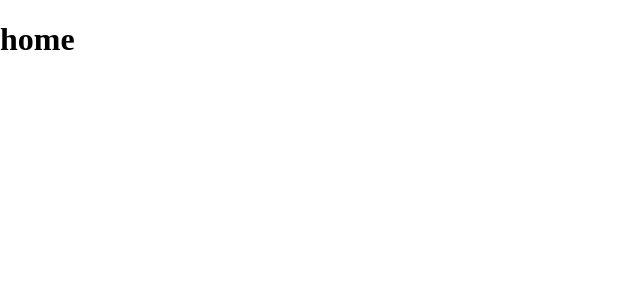
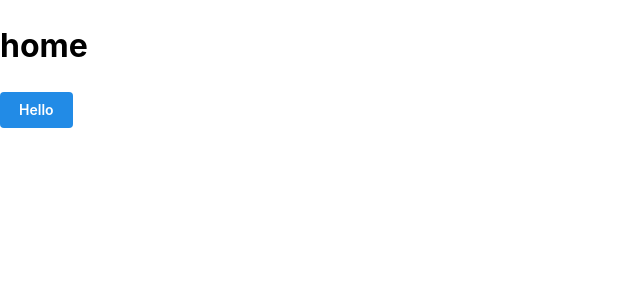
Before and after one commit to mokkun55/work-timer, a React (Vite) app: page / in a window 1280 px wide. Shown: the top 300 px of the page, without its empty margins (0-640 px from the left). Built offline with nearby package versions, Linux system fonts and the light colour scheme.

Commit message:
add: mantine css

```diff
--- a/src/main.tsx
+++ b/src/main.tsx
@@ -3,6 +3,7 @@ import { StrictMode } from "react";
 import { createRoot } from "react-dom/client";
 import { Router } from "./router/Route";
 import { MantineProvider } from "@mantine/core";
+import "@mantine/core/styles.css";
 
 createRoot(document.getElementById("root")!).render(
   <StrictMode>
--- a/src/pages/Home/index.tsx
+++ b/src/pages/Home/index.tsx
@@ -1,7 +1,10 @@
+import { Button } from "@mantine/core";
+
 export const Home = (): React.ReactNode => {
   return (
     <div>
       <h1>home</h1>
+      <Button>Hello</Button>
     </div>
   );
 };
```
